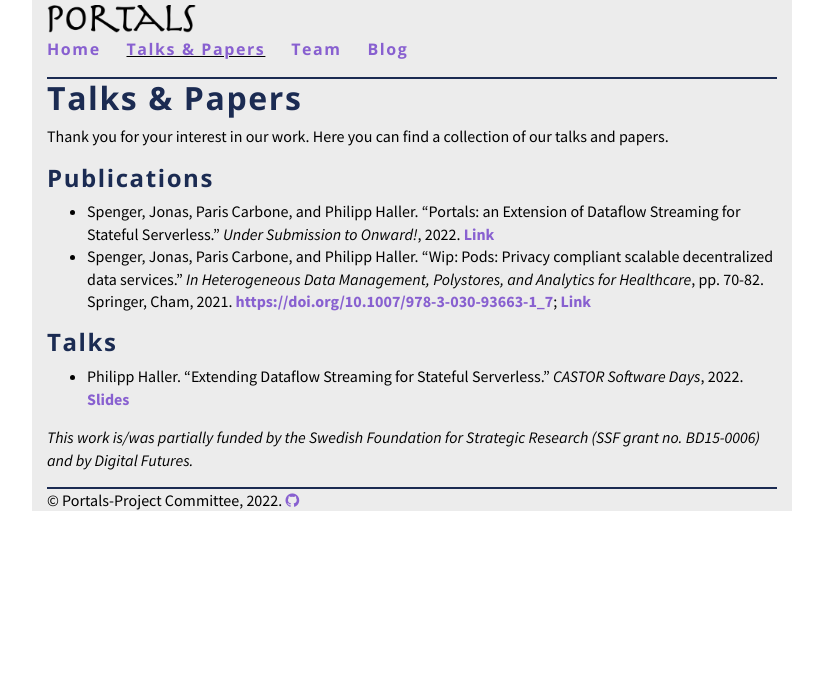
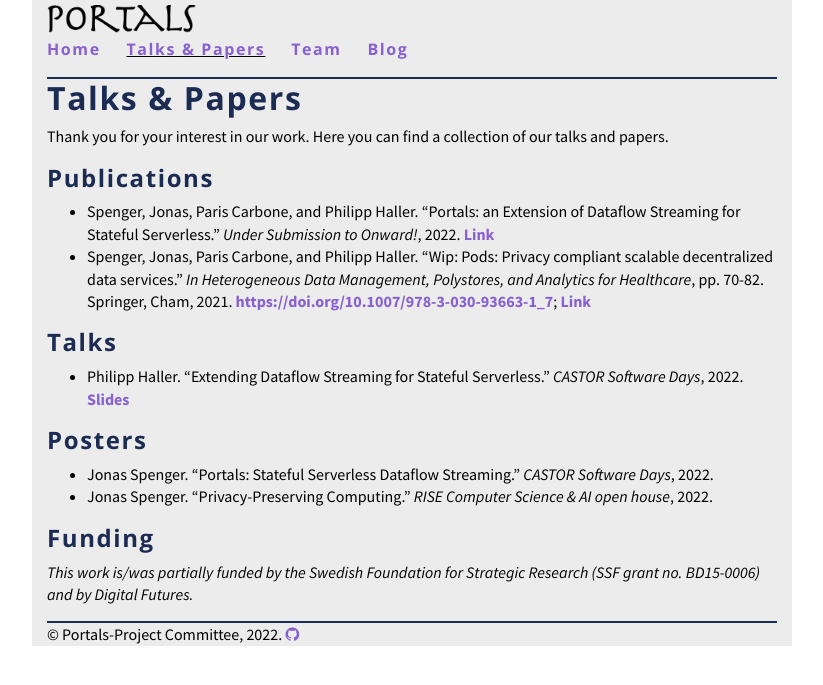
Before and after one commit to portals-project/portals-project.github.io, a Jekyll site: the page built from talks-&-papers.md, in a window 1280 px wide. Shown: the top 685 px of the page, without its empty margins (228-1051 px from the left). Built offline with Jekyll 4.4.1, drawn with Linux system fonts in a browser that asks for light colours.

Commit message:
added posters

```diff
--- a/talks-&-papers.md
+++ b/talks-&-papers.md
@@ -16,4 +16,10 @@ Thank you for your interest in our work. Here you can find a collection of our t
 
 * Philipp Haller. "Extending Dataflow Streaming for Stateful Serverless." *CASTOR Software Days*, 2022. [Slides](https://speakerdeck.com/phaller/extending-dataflow-streaming-for-stateful-serverless)
 
+## Posters
+
+* Jonas Spenger. "Portals: Stateful Serverless Dataflow Streaming." *CASTOR Software Days*, 2022.
+* Jonas Spenger. "Privacy-Preserving Computing." *RISE Computer Science & AI open house*, 2022.
+
+## Funding
 *This work is/was partially funded by the Swedish Foundation for Strategic Research (SSF grant no. BD15-0006) and by Digital Futures.*
```
Also changed, not shown: team.md (line endings or trailing spaces).
